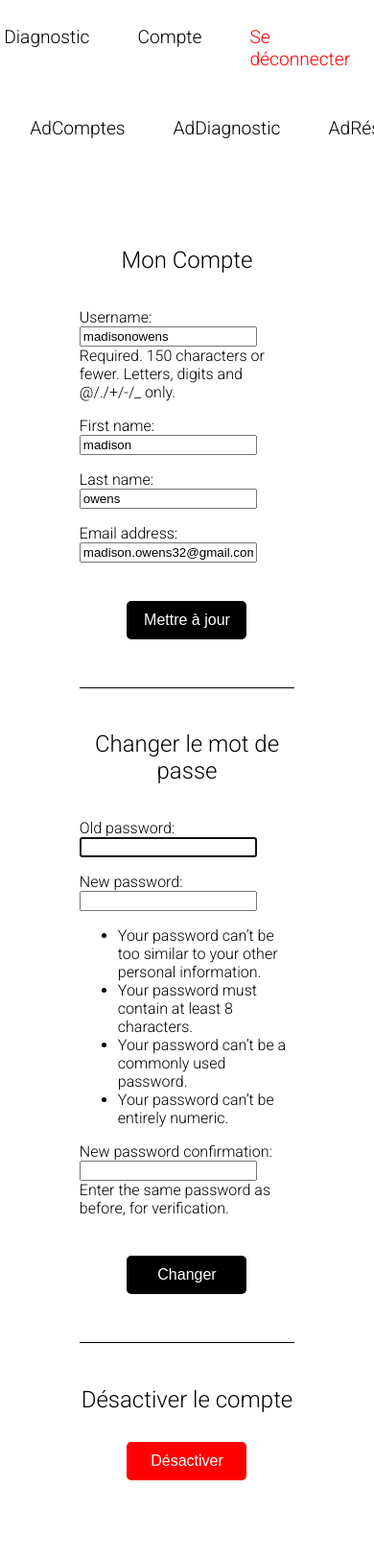
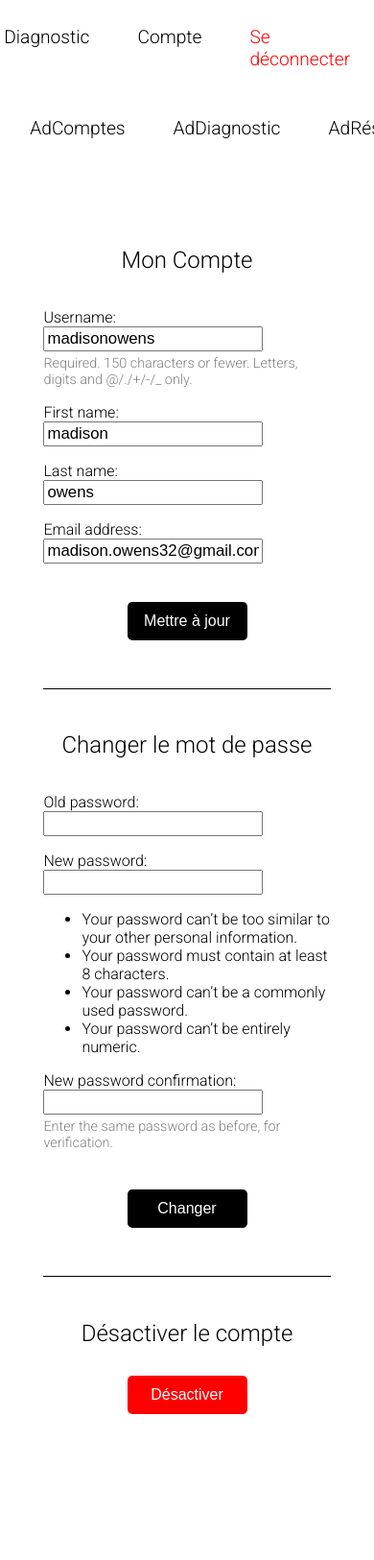
Before and after one commit to owens-madison/cesizen, a Django app: page /account/ in a window 390 px wide; the page is wider, and only the part inside the window is pictured. Shown: that part at 96% size. After the commit the page ends 1473 px from the top of that part, so only its background shows below. Run offline with Django 5.2, Linux system fonts and the light colour scheme; a user stored in the database is signed in.

Commit message:
account view mobile friendly

```diff
--- a/cesizenapp/templates/account.html
+++ b/cesizenapp/templates/account.html
@@ -8,7 +8,7 @@
 <body>
 {% include 'navigationMenu.html' %}
 <div style="justify-content: center; margin-left: auto; margin-right: auto; margin-top: 50px; display: flex; flex-wrap: wrap;">
-    <div style="width: 60%; justify-content: center; margin: auto; display: flex; flex-wrap: wrap; border-bottom: 1px solid black;">
+    <div style="width: 80%; justify-content: center; margin: auto; display: flex; flex-wrap: wrap; border-bottom: 1px solid black;">
         <h2 style="width: 100%; text-align: center; font-weight: 400;">Mon Compte</h2>
         <form method="POST">
             {% csrf_token %}
@@ -19,7 +19,7 @@
             </button>
         </form>
     </div>
-    <div style="width: 60%; justify-content: center; margin: auto; display: flex; flex-wrap: wrap; padding-top: 25px; border-bottom: 1px solid black;">
+    <div style="width: 80%; justify-content: center; margin: auto; display: flex; flex-wrap: wrap; padding-top: 25px; border-bottom: 1px solid black;">
         <h2 style="width: 100%; text-align: center; font-weight: 400;">Changer le mot de passe</h2>
         <form method="POST">
             {% csrf_token %}
@@ -30,7 +30,7 @@
             </button>
         </form>
     </div>
-    <div style="width: 60%; justify-content: center; margin: auto; display: flex; flex-wrap: wrap; margin-bottom: 75px; padding-top: 25px;">
+    <div style="width: 80%; justify-content: center; margin: auto; display: flex; flex-wrap: wrap; margin-bottom: 75px; padding-top: 25px;">
         <h2 style="width: 100%; text-align: center; font-weight: 400;">Désactiver le compte</h2>
         <form method="POST">
             {% csrf_token %}
@@ -43,3 +43,19 @@
     </div>
 </div>
 </body>
+
+<style>
+  .helptext {
+    display: block;
+    margin-top: 4px;
+    color: gray;
+    font-size: 0.9em;
+  }
+    input, select, textarea {
+        focus: none;
+        outline: none;
+        font-size: 105%;
+        font-weight: 100;
+  }
+</style>
+</style>
```
Also changed, not shown: db.sqlite3.
